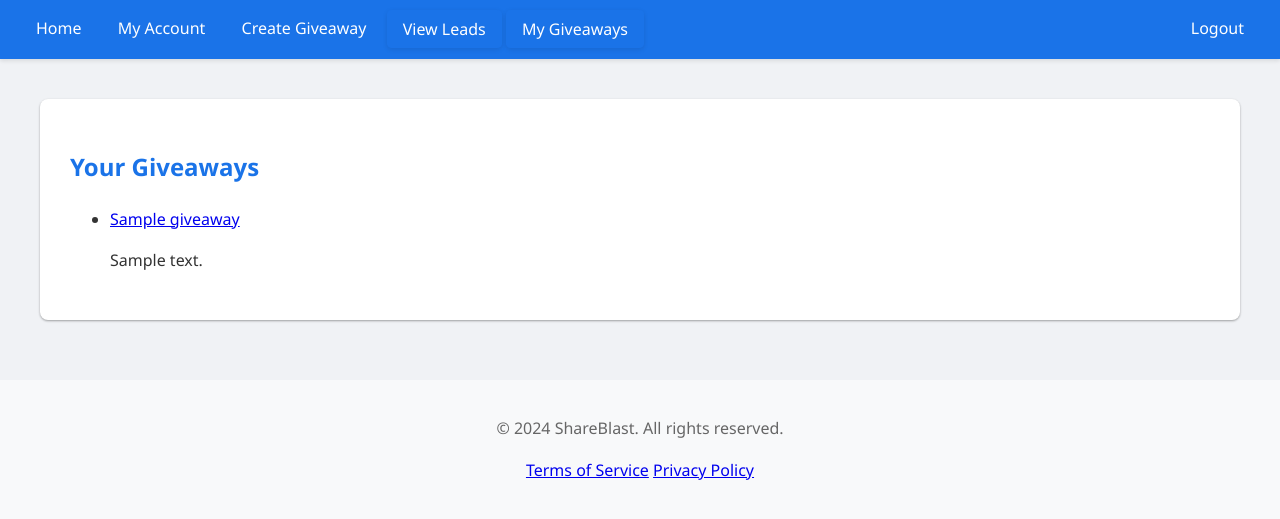
After one commit to simowardi/ShareBlast, a Flask app: template templates/user_giveaways.html in a window 1280 px wide. The commit adds this page. Shown: the top 519 px of the page. Run offline with Flask 2, Linux system fonts and the light colour scheme; the template is opened without the code that fills it: values that come from a table or form of the project are taken from there, others are empty; tables that the repository leaves empty hold one stand-in row (values such as "Sample post").

```diff
--- /dev/null
+++ b/templates/user_giveaways.html
@@ -0,0 +1,54 @@
+<!DOCTYPE html>
+<html lang="en">
+<head>
+    <meta charset="UTF-8">
+    <title>User Giveaways - ShareBlast</title>
+    <meta name="viewport" content="width=device-width, initial-scale=1">
+    <link rel="stylesheet" href="/static/css/account.css"> <!-- Link your CSS file here -->
+</head>
+<body>
+<header>
+    <nav>
+        <div>
+            <a href="{{ url_for('index') }}">Home</a>
+            <a href="{{ url_for('account.account') }}">My Account</a>
+            <a href="{{ url_for('giveaway.create_giveaway') }}" class="cta-button">Create Giveaway</a>
+            <a href="{{ url_for('giveaway.view_leads', giveaway_id=giveaway.id) }}" class="btn">View Leads</a>
+            <a href="{{ url_for('account.user_giveaways') }}" class="btn">My Giveaways</a> <!-- Active link -->
+        </div>
+        <div>
+            <a href="{{ url_for('auth.logout') }}">Logout</a>
+        </div>
+    </nav>
+</header>
+
+<div class="container">
+    <main>
+        <section class="user-giveaways">
+            <h2>Your Giveaways</h2>
+            <ul>
+                {% if giveaways %}
+                    {% for giveaway in giveaways %}
+                        <li>
+                            <a href="{{ url_for('giveaway.view_giveaway', giveaway_id=giveaway.id) }}">{{ giveaway.title }}</a>
+                            <p>{{ giveaway.description }}</p>
+                        </li>
+                    {% endfor %}
+                {% else %}
+                    <li>No giveaways found.</li>
+                {% endif %}
+            </ul>
+        </section>
+    </main>
+</div>
+
+<footer>
+    <p>&copy; 2024 ShareBlast. All rights reserved.</p>
+    <p>
+        <a href="{{ url_for('static', filename='TOS.html') }}">Terms of Service</a>
+        <a href="{{ url_for('static', filename='privacy.html') }}">Privacy Policy</a>
+    </p>
+</footer>
+
+</body>
+</html>
```
Also changed, not shown: routes/account.py (+12 -0 lines), templates/account.html (+1 -12 lines).
